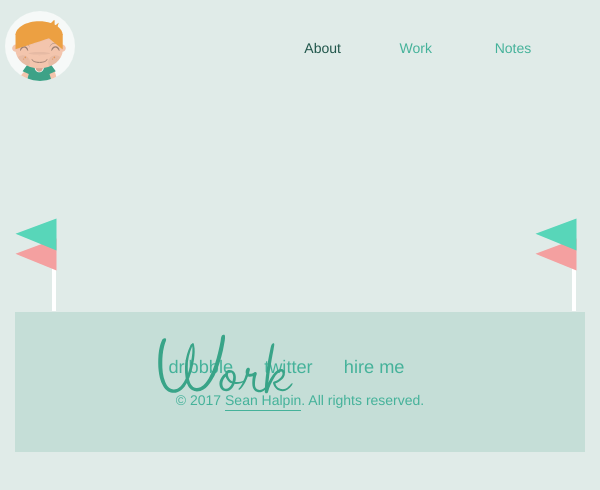
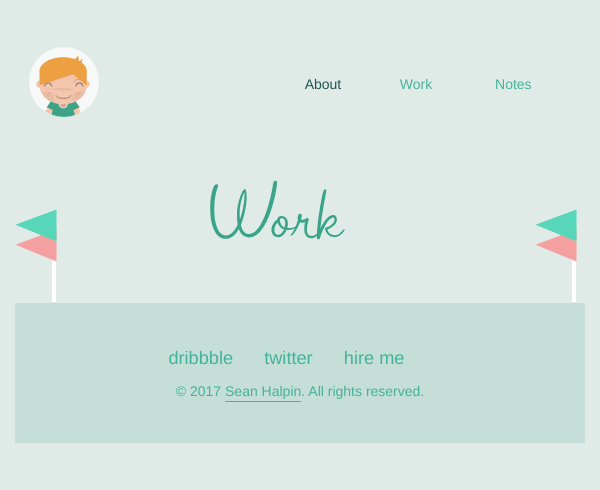
Before and after one commit to SanthoshGugan/SanthoshGugan.github.io, a plain HTML site: page work.html in a window 600 px wide. Drawn offline with Linux system fonts and the light colour scheme.

Commit message:
works simple

```diff
--- a/styles/global.css
+++ b/styles/global.css
@@ -194,5 +194,7 @@ footer{
 
 	.header{
 		padding-left: 1%;
+		margin-top: 6%;
+		padding-left: 5%;
 	}
 }
--- a/styles/work.css
+++ b/styles/work.css
@@ -8,7 +8,8 @@
 /****************************************************************************/
 	.mainImage{
 		width: 100%;
-		height: 430px;
+		height: 280px;
+		margin-top: 110px;
 		position: relative;
 	}
 
@@ -22,17 +23,18 @@
 	}
 
 	.left-flag{
-		top: 65%;
+		top: 46%;
 	    left: 25%;
 	}
 
 	.right-flag{
-		top: 65%;
+		top: 46%;
 		right: 25%;
 	}
 
 	.workImage{
-		padding: 17% 41%;
+		margin: auto 0;
+		padding: 5% 44%;
 	}
 
 	.workImage img{
@@ -40,46 +42,69 @@
 		height: 90px;
 	}
 
+/******************************************************************/
+/* Tab */
+/******************************************************************/
+@media(max-width: 1023px) and (min-width: 768px){
+	/*Main Image*/
+	.mainImage{
+		height: 218px;
+		margin-top: 90px;
+	}
+
+	.mainImage .flag{
+		height: 110px;
+	}
+
+	.left-flag{
+		top: 32%;
+		left: 0%;
+	}
+
+	.right-flag{
+		top: 32%;
+		right: 0%;
+	}
+}
 
 /******************************************************************/
 /* mobile*/
 /******************************************************************/
 @media (max-width: 767px){
-	/*Main Imagw*/
+	/*Main Image*/
 	.mainImage{
-		height: 312px;
+		height: 218px;
+		margin-top: 85px;
 	}
 
 	.mainImage .workImage{
-		padding: 56% 25%;
+		padding: 80px 25% 0;
+	}
+
+	.mainImage .flag{
+		height: 93px;
 	}
 
 	.workImage img{
 		width: 135px;
 		height: 90px;
 	}
-}
-
-/******************************************************************/
-/* Tab */
-/******************************************************************/
-@media(max-width: 1023px){
-	/*Main Image*/
-	.mainImage{
-		height: 312px;
-	}
-
-	.mainImage .flag{
-		height: 93px;
-	}
-
 	.left-flag{
-		top: 70%;
+		top: 57%;
 		left: 0%;
 	}
 
 	.right-flag{
-		top: 70%;
+		top: 57%;
 		right: 0%;
 	}
 }
+
+/*******************************************************************************/
+/* Mid Devices mobile to tab transitions*/
+/*******************************************************************************/
+@media (min-width: 400px) and (max-width: 767px){
+	.workImage{
+		padding-left: 35% !important;
+	}
+}
--- a/work.html
+++ b/work.html
@@ -44,8 +44,10 @@
 			<div class="flag right-flag">
 
 			</div>
-			<div class="workImage">
-				<img src="./assets/img/content/home/masthead/work.svg" alt="">
+			<div class="row">
+				<div class="workImage">
+					<img src="./assets/img/content/home/masthead/work.svg" alt="">
+				</div>
 			</div>
 		</div>
 		<!-- Footer -->
```
